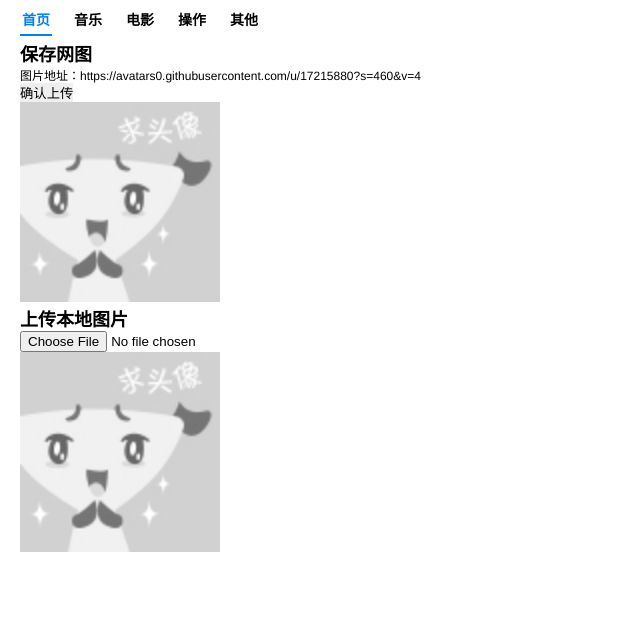
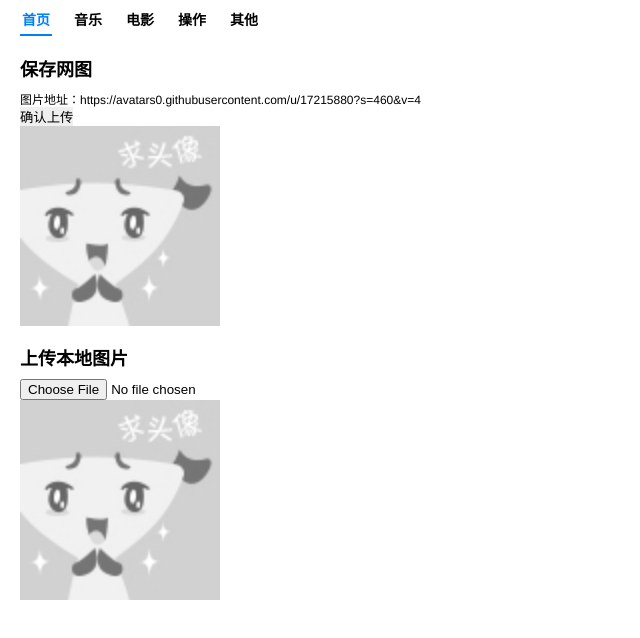
Before and after one commit to bitch2/react-spa, a React app: page /#/handle in a window 1280 px wide. Shown: the whole page, without its empty margins (0-640 px from the left). Built offline with nearby package versions, Linux system fonts and the light colour scheme.

Commit message:
操作页

```diff
--- a/src/pages/handle/index.js
+++ b/src/pages/handle/index.js
@@ -67,7 +67,7 @@ export default class Handle extends Component {
     render() {
       return (
         <div className='handle'>
-          <div>
+          <div className='handle-item'>
             <h2>保存网图</h2>
             <p>图片地址：{this.state.onlineImg}</p>
             <button onClick={this.confirmUpload}>确认上传</button>
@@ -75,7 +75,7 @@ export default class Handle extends Component {
               <img className='avatarImg' src={this.state.onlineAvatarImg===''?avatar:this.state.onlineAvatarImg} alt='预览' />
             </p>
           </div>
-          <div>
+          <div className='handle-item'>
             <h2>上传本地图片</h2>
             <input className='upload' type='file' ref='file' accept='image/jpeg,image/x-png,image/gif' onChange={(e)=>{this.localUpload(e.target.files[0])}}/>
             <p>
--- a/src/pages/handle/index.scss
+++ b/src/pages/handle/index.scss
@@ -3,4 +3,10 @@
     .avatarImg{
         width:200px;
     }
+    .handle-item{
+        margin-top:10px;
+        h2{
+            line-height:40px;
+        }
+    }
 }
```
